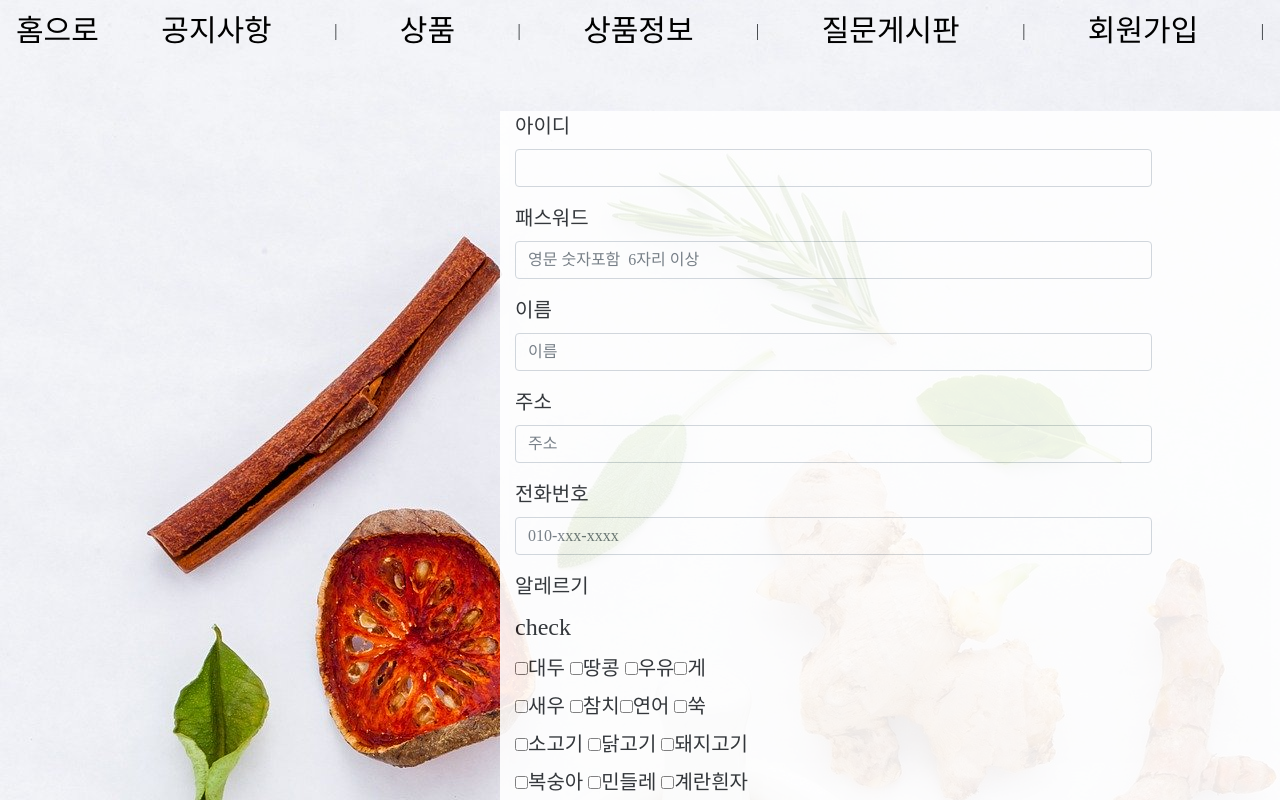
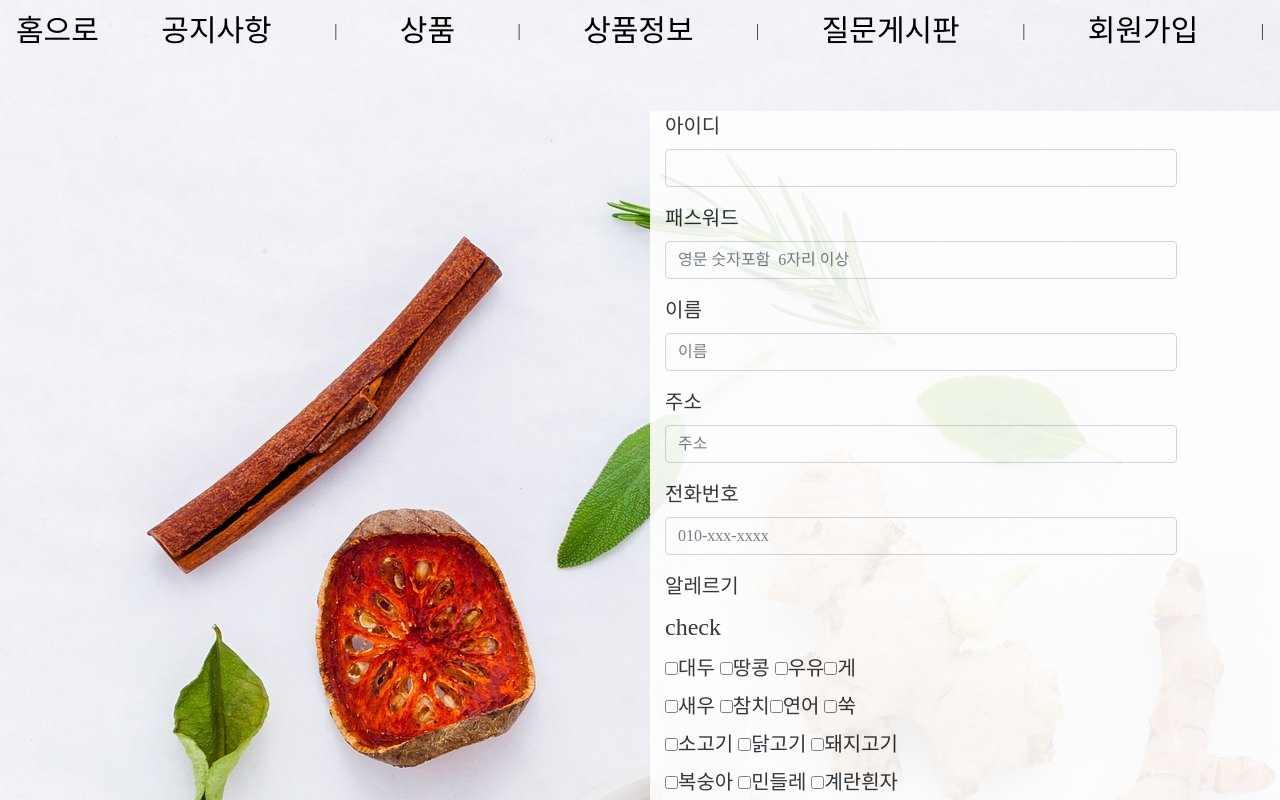
Before and after one commit to kcs1580/2019_safefood_final, a Vue app: page /signuppage in a window 1280 px wide. Shown: the top 800 px of the page. Built offline with nearby package versions, Linux system fonts and the light colour scheme; a web font is replaced by a local one.

Commit message:
회원가입 창사이즈만

```diff
--- a/src/components/signUp.vue
+++ b/src/components/signUp.vue
@@ -144,14 +144,14 @@ export default {
 #outex{
     width: 100%;
     text-align: left;
-    padding: 50px 500px;
+    padding: 50px 650px;
     font-size: 20px;
 
 }
 .ex{
  display: inline-block;
- height:900px;
- width:800px;
+ height:800px;
+ width:650px;
  background-color: white;
  opacity: 0.9;
 }
```
